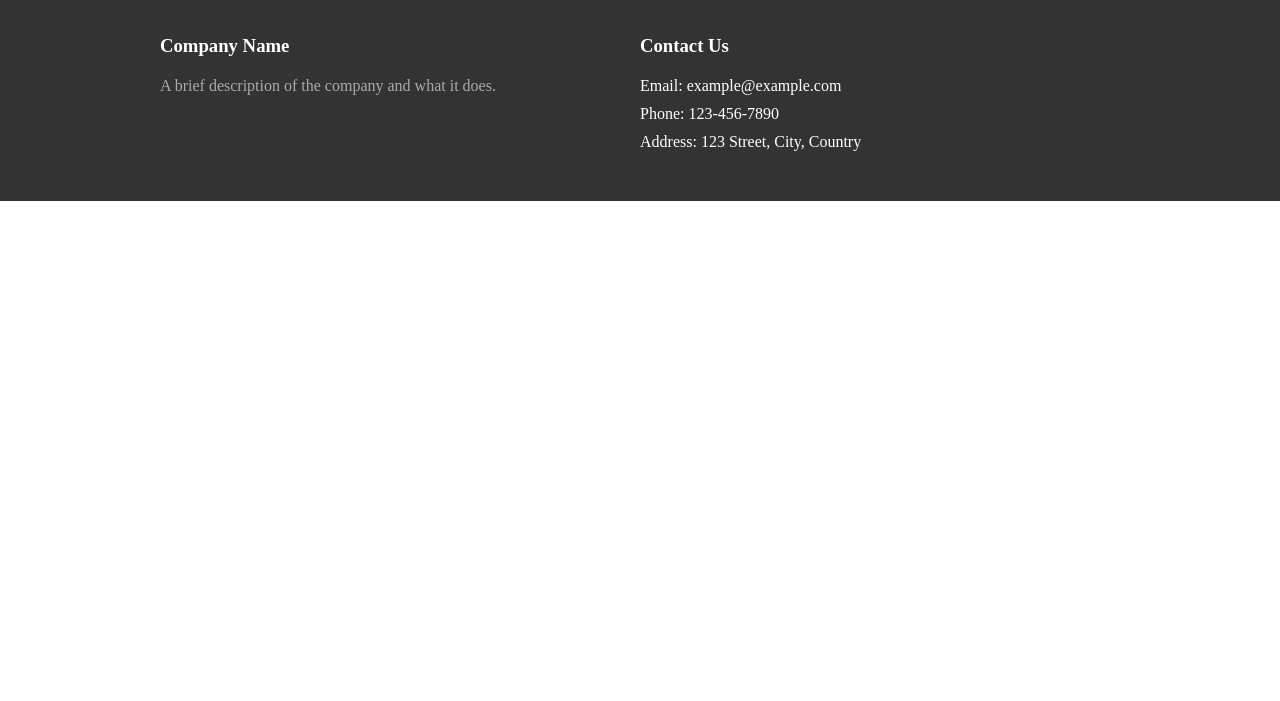
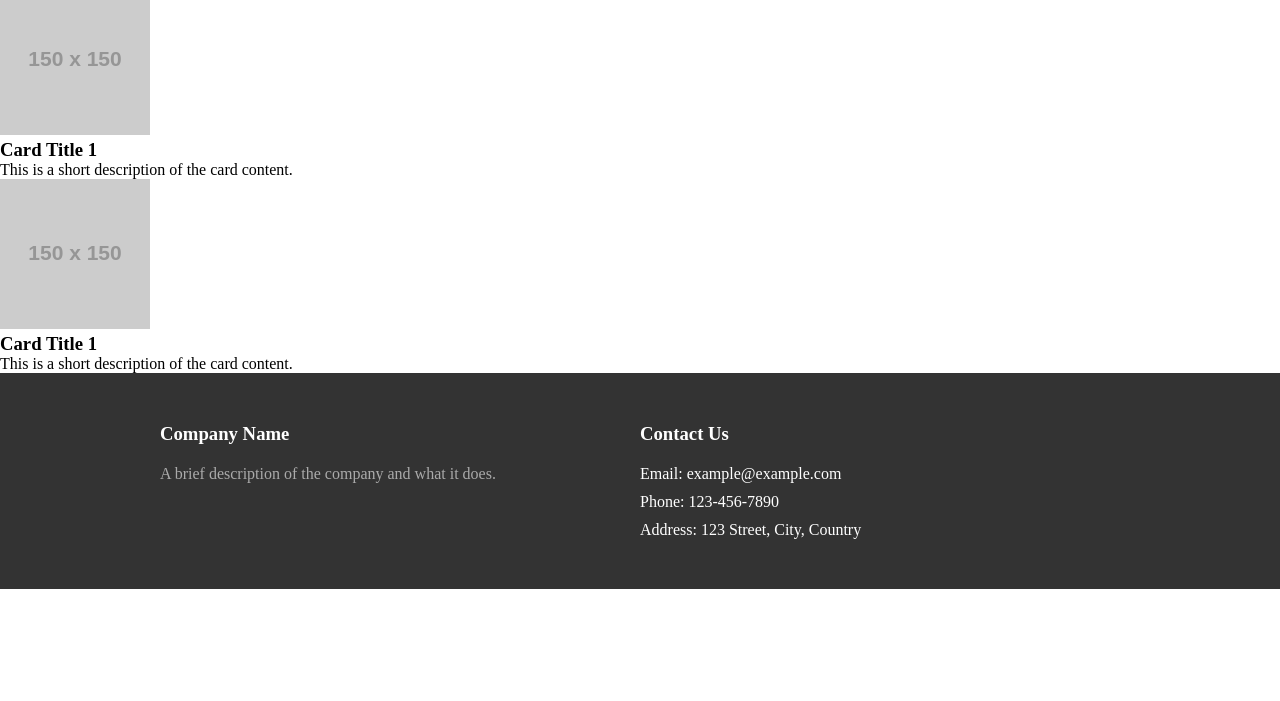
Before and after one commit to sumonjs/web, a plain HTML site: page index.html in a window 1280 px wide. Shown: the part 99-800 px from the top of the page. Drawn offline with Linux system fonts and the light colour scheme; placeholder pictures from the web are drawn by us.

Commit message:
Update index.html
add card

```diff
--- a/index.html
+++ b/index.html
@@ -22,7 +22,14 @@
     <div class="content">
       <!-- Your page content here -->
       <h1>Welcome to our website</h1>
-    </div>
+    </div><div class="card">
+    <img src="https://via.placeholder.com/150" alt="Placeholder Image">
+    <h3>Card Title 1</h3>
+    <p>This is a short description of the card content.</p>
+    <img src="https://via.placeholder.com/150" alt="Placeholder Image">
+    <h3>Card Title 1</h3>
+    <p>This is a short description of the card content.</p>
+  </div>
 
     <!-- <footer></footer> -->
     <footer class="footer">
```
